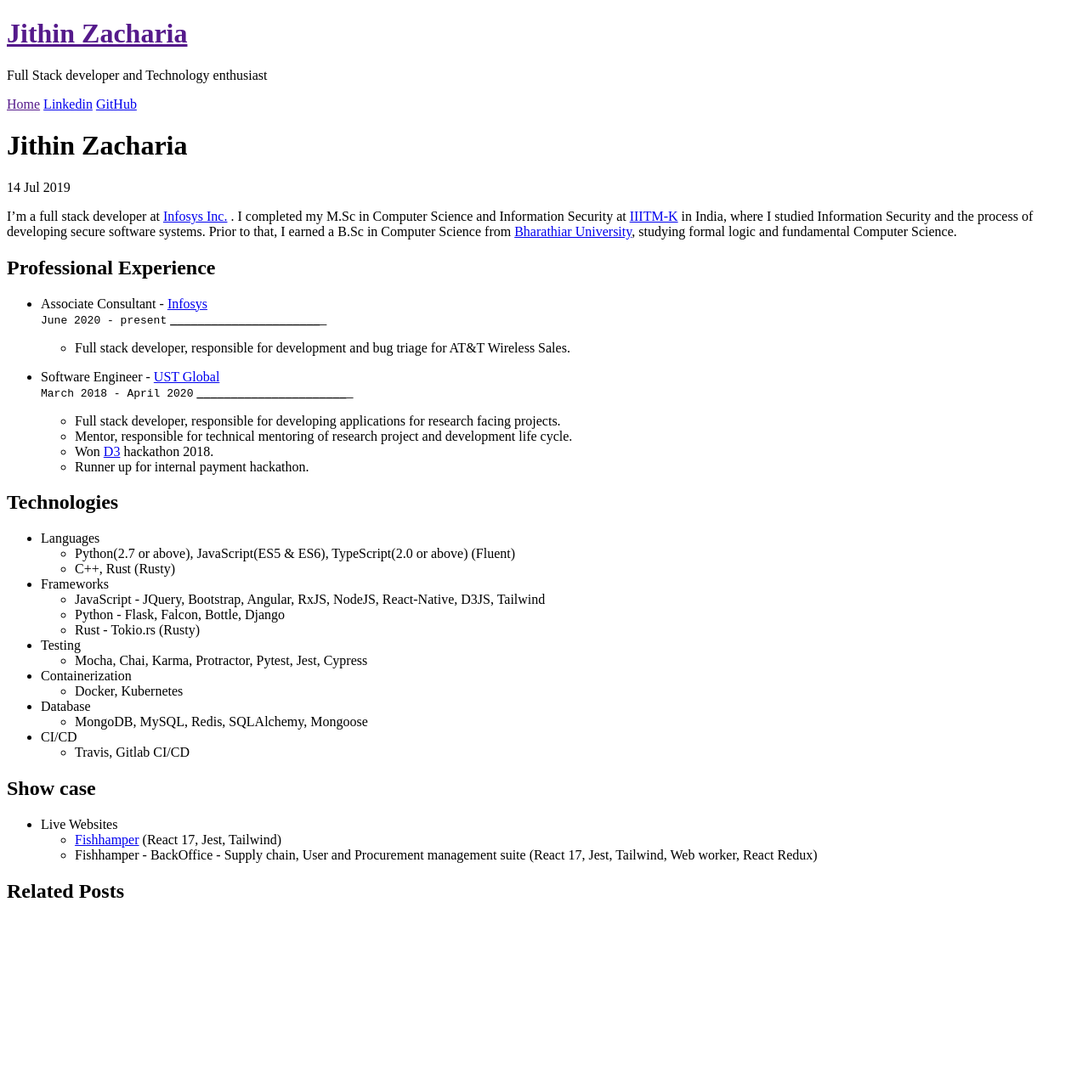
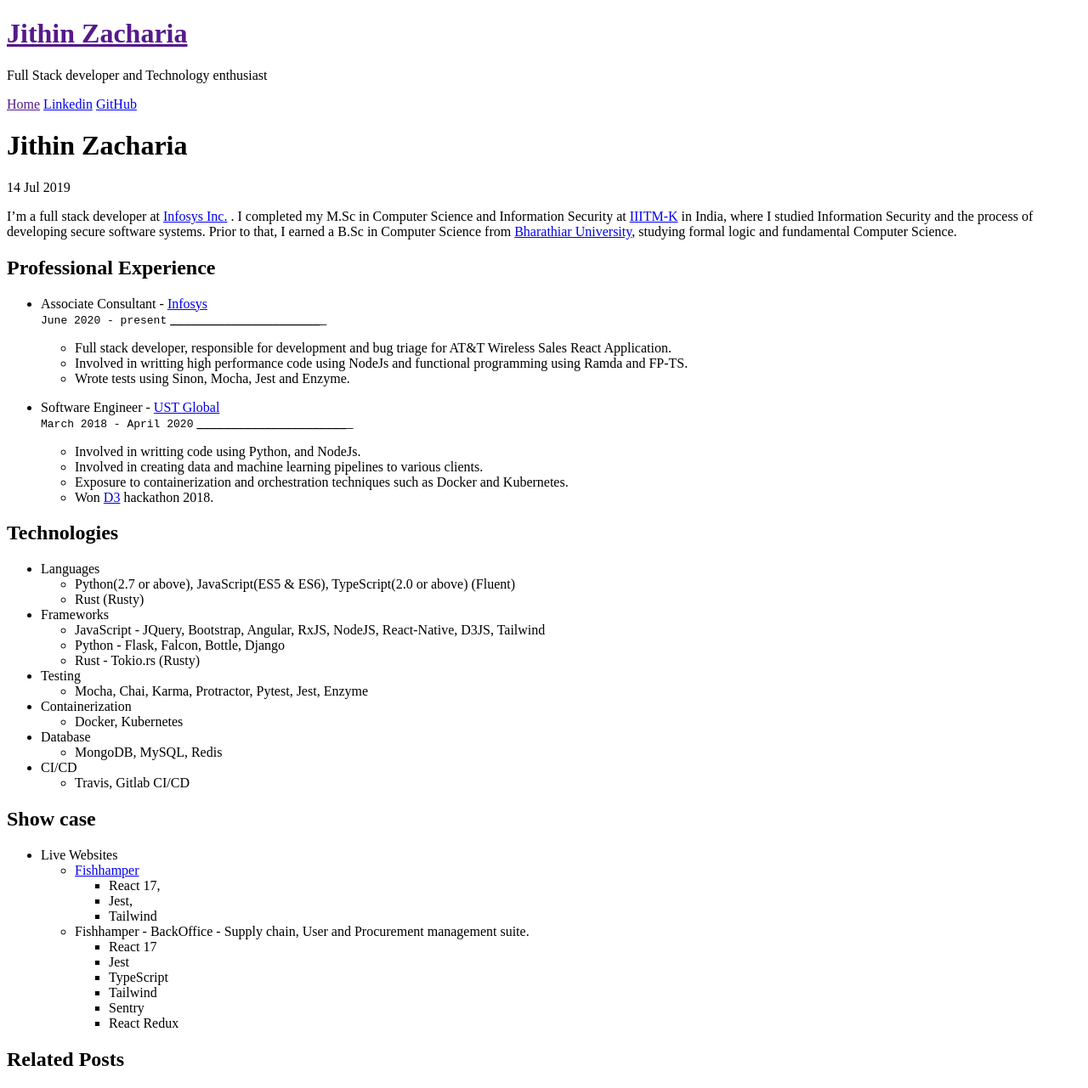
Before and after one commit to Jithinqw/jithinqw.github.io, a Jekyll site: the page built from _posts/2019-7-14-content.md, in a window 1280 px wide. Shown: the whole page at 85% size. Built offline with Jekyll 4.4.1, drawn with Linux system fonts in a browser that asks for light colours; Markdown is read by kramdown in place of the engine named in the settings; before the commit the page ends 1083 px from its top, so only the background shows below that.

Commit message:
Updating info

```diff
--- a/_posts/2019-7-14-content.md
+++ b/_posts/2019-7-14-content.md
@@ -11,32 +11,34 @@
     `June 2020 - present`
     ___________________________________________________________________
 
-    * Full stack developer, responsible for development and bug triage for AT&T Wireless Sales.
+    * Full stack developer, responsible for development and bug triage for AT&T Wireless Sales React Application.
+    * Involved in writting high performance code using NodeJs and functional programming using Ramda and FP-TS.
+    * Wrote tests using Sinon, Mocha, Jest and Enzyme.
 
 * Software Engineer - [UST Global](https://www.ust-global.com)<br/>
     `March 2018 - April 2020`
     ___________________________________________________________________
 
-    * Full stack developer, responsible for developing applications for research facing projects.
-    * Mentor, responsible for technical mentoring of research project and development life cycle.
+    * Involved in writting code using Python, and NodeJs.
+    * Involved in creating data and machine learning pipelines to various clients.
+    * Exposure to containerization and orchestration techniques such as Docker and Kubernetes.
     * Won [D3](https://d3.ust-global.com/) hackathon 2018.
-    * Runner up for internal payment hackathon.
 
 ## Technologies
 
 * Languages
     * Python(2.7 or above), JavaScript(ES5 & ES6), TypeScript(2.0 or above) (Fluent)
-    * C++, Rust (Rusty)
+    * Rust (Rusty)
 * Frameworks
     * JavaScript - JQuery, Bootstrap, Angular, RxJS, NodeJS, React-Native, D3JS, Tailwind
     * Python - Flask, Falcon, Bottle, Django
     * Rust - Tokio.rs (Rusty)
 * Testing
-    * Mocha, Chai, Karma, Protractor, Pytest, Jest, Cypress
+    * Mocha, Chai, Karma, Protractor, Pytest, Jest, Enzyme
 * Containerization
     * Docker, Kubernetes
 * Database
-    * MongoDB, MySQL, Redis, SQLAlchemy, Mongoose
+    * MongoDB, MySQL, Redis
 * CI/CD
     * Travis, Gitlab CI/CD
 
@@ -44,5 +46,15 @@
 ## Show case
 
 * Live Websites
-  * [Fishhamper](http://fishhamper.com) (React 17, Jest, Tailwind)
-  * Fishhamper - BackOffice - Supply chain, User and Procurement management suite (React 17, Jest, Tailwind, Web worker, React Redux)
+  * [Fishhamper](http://fishhamper.com)
+     - React 17,
+     - Jest,
+     - Tailwind
+  * Fishhamper - BackOffice -
+    Supply chain, User and Procurement management suite.
+    - React 17
+    - Jest
+    - TypeScript
+    - Tailwind
+    - Sentry
+    - React Redux
```
